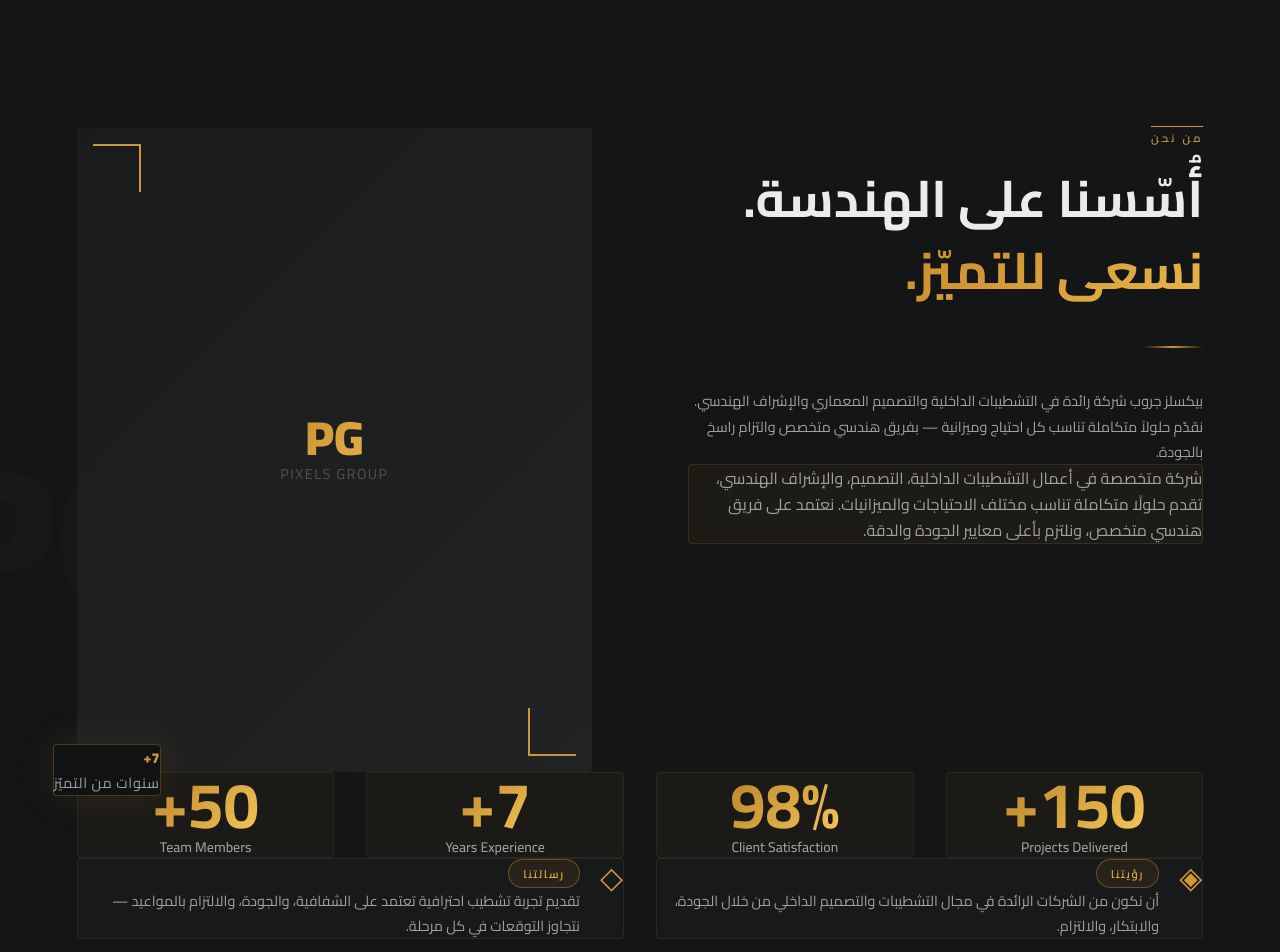
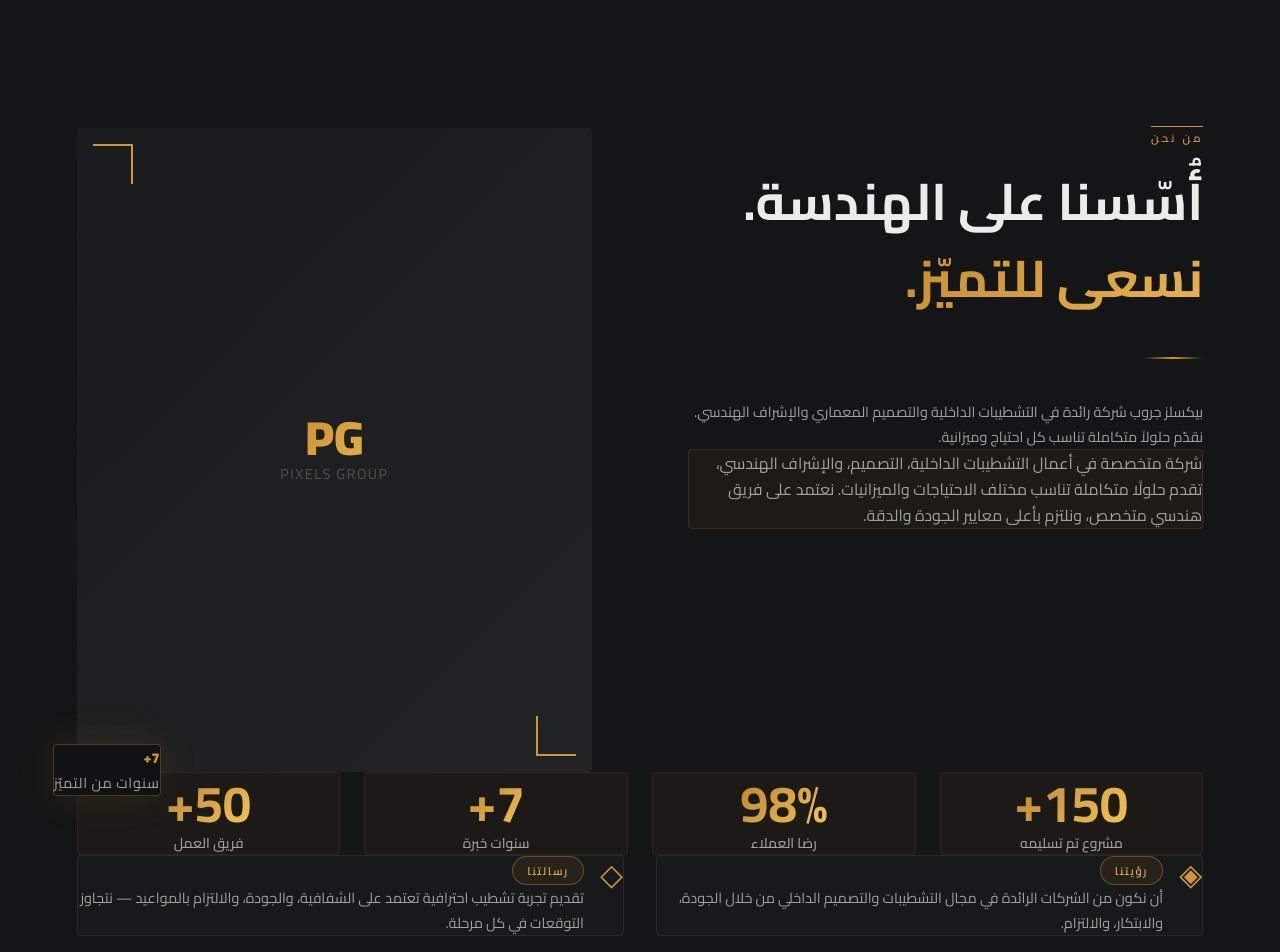
Before and after one commit to MohamedTarek2412/PixelsGroup, a Next.js app: page / in a window 1280 px wide. Shown: the part 800-1752 px from the top of the page. Built offline with nearby package versions, Linux system fonts and the light colour scheme.

Commit message:
Fix all layout, typography, logo paths, and responsive styling issues across sections

```diff
--- a/src/app/globals.css
+++ b/src/app/globals.css
@@ -128,7 +128,7 @@ h5,
 h6 {
   font-family: var(--font-primary);
   font-weight: 700;
-  line-height: 1.4;
+  line-height: 1.5;
   letter-spacing: 0;
   color: var(--color-white);
 }
@@ -137,7 +137,7 @@ h1 {
   font-size: clamp(2.5rem, 7vw, 6rem);
   font-weight: 800;
   letter-spacing: 0;
-  line-height: 1.25;
+  line-height: 1.4;
 }
 
 h2 {
@@ -369,10 +369,10 @@ p {
 /* ── Number Counter ── */
 .counter-number {
   font-family: var(--font-accent);
-  font-size: clamp(2.5rem, 5vw, 5rem);
+  font-size: clamp(1.8rem, 4vw, 3.5rem);
   font-weight: 700;
   color: var(--color-gold);
-  line-height: 1;
+  line-height: 1.2;
 }
 
 /* ── Cursor (Magnetic) ── */
--- a/src/components/layout/Footer.tsx
+++ b/src/components/layout/Footer.tsx
@@ -29,8 +29,8 @@ export function Footer() {
               className="flex items-center gap-3 no-underline group"
               aria-label={`${COMPANY_NAME} - الصفحة الرئيسية`}
             >
-              <div className="relative w-40 h-16 flex items-center">
-                <Image src="/assets/logo/logo.png" alt={COMPANY_NAME} fill sizes="160px" className="object-contain object-right" />
+              <div className="relative w-56 sm:w-72 h-20 sm:h-28 flex items-center">
+                <Image src="/assets/logo/logo.png" alt={COMPANY_NAME} fill sizes="288px" className="object-contain object-right" />
               </div>
             </Link>
 
--- a/src/components/layout/Navbar.tsx
+++ b/src/components/layout/Navbar.tsx
@@ -80,8 +80,8 @@ export function Navbar() {
               className="flex items-center gap-3 no-underline group"
               aria-label="الرئيسية"
             >
-              <div className="relative w-32 h-12 flex items-center">
-                <Image src="/assets/logo/logo.png" alt={COMPANY_NAME} fill sizes="128px" className="object-contain object-right" />
+              <div className="relative w-48 sm:w-60 h-16 sm:h-20 flex items-center">
+                <Image src="/assets/logo/logo.png" alt={COMPANY_NAME} fill sizes="240px" className="object-contain object-right" />
               </div>
             </Link>
 
--- a/src/components/sections/About.tsx
+++ b/src/components/sections/About.tsx
@@ -17,22 +17,10 @@ export function About() {
       className="section-padding bg-section-alt relative overflow-hidden"
       aria-labelledby="about-heading"
     >
-      {/* Subtle background text */}
-      <div
-        className="absolute -end-16 top-1/2 -translate-y-1/2 text-[200px] font-black leading-none pointer-events-none select-none hidden xl:block"
-        style={{
-          color: "rgba(208,151,52,0.025)",
-          fontFamily: "var(--font-accent)",
-        }}
-        aria-hidden="true"
-      >
-        PG
-      </div>
-
       <div className="container-brand">
-        {/* Top Grid: Header + Story */}
-        <div className="grid grid-cols-1 lg:grid-cols-2 gap-16 xl:gap-24 items-start mb-24">
-          {/* Right: Header (RTL = this appears on the right) */}
+        {/* Top Grid: Header + Image */}
+        <div className="grid grid-cols-1 lg:grid-cols-2 gap-12 lg:gap-24 items-start mb-16 lg:mb-24">
+          {/* Right: Header (RTL = right) */}
           <motion.div
             variants={fadeInRight}
             initial="hidden"
@@ -43,12 +31,12 @@ export function About() {
               overline="من نحن"
               title="أُسّسنا على الهندسة."
               titleHighlight="نسعى للتميّز."
-              description="بيكسلز جروب شركة رائدة في التشطيبات الداخلية والتصميم المعماري والإشراف الهندسي. نقدّم حلولاً متكاملة تناسب كل احتياج وميزانية — بفريق هندسي متخصص والتزام راسخ بالجودة."
+              description="بيكسلز جروب شركة رائدة في التشطيبات الداخلية والتصميم المعماري والإشراف الهندسي. نقدّم حلولاً متكاملة تناسب كل احتياج وميزانية."
               align="right"
             />
 
             <motion.div
-              className="mt-10 p-6 rounded-sm relative overflow-hidden"
+              className="mt-8 p-5 sm:p-6 rounded-sm relative overflow-hidden"
               style={{
                 background: "rgba(208,151,52,0.05)",
                 border: "1px solid rgba(208,151,52,0.15)",
@@ -59,7 +47,7 @@ export function About() {
               viewport={viewportOnce}
             >
               <span
-                className="text-base leading-relaxed"
+                className="text-sm sm:text-base leading-relaxed"
                 style={{
                   color: "var(--text-secondary)",
                   display: "block",
@@ -70,7 +58,7 @@ export function About() {
             </motion.div>
           </motion.div>
 
-          {/* Left: Image */}
+          {/* Left: Image placeholder */}
           <motion.div
             className="relative"
             variants={fadeInLeft}
@@ -83,7 +71,7 @@ export function About() {
                 className="w-full h-full flex items-center justify-center"
                 style={{
                   background: "linear-gradient(135deg, #1a1b1c 0%, #222324 100%)",
-                  minHeight: "500px",
+                  minHeight: "400px",
                 }}
               >
                 <div className="text-center">
@@ -98,26 +86,20 @@ export function About() {
                   </p>
                 </div>
               </div>
-              {/* Gold corner accents */}
+              {/* Gold corners */}
               <div
-                className="absolute top-4 end-4 w-12 h-12 pointer-events-none"
-                style={{
-                  borderTop: "2px solid var(--color-gold)",
-                  borderRight: "2px solid var(--color-gold)",
-                }}
+                className="absolute top-4 end-4 w-10 h-10 pointer-events-none"
+                style={{ borderTop: "2px solid var(--color-gold)", borderRight: "2px solid var(--color-gold)" }}
               />
               <div
-                className="absolute bottom-4 start-4 w-12 h-12 pointer-events-none"
-                style={{
-                  borderBottom: "2px solid var(--color-gold)",
-                  borderLeft: "2px solid var(--color-gold)",
-                }}
+                className="absolute bottom-4 start-4 w-10 h-10 pointer-events-none"
+                style={{ borderBottom: "2px solid var(--color-gold)", borderLeft: "2px solid var(--color-gold)" }}
               />
             </div>
 
             {/* Floating badge */}
             <motion.div
-              className="absolute -bottom-6 -end-6 p-5 rounded-sm"
+              className="absolute -bottom-4 -end-4 sm:-bottom-6 sm:-end-6 p-4 sm:p-5 rounded-sm"
               style={{
                 background: "var(--color-black)",
                 border: "1px solid rgba(208,151,52,0.3)",
@@ -126,27 +108,27 @@ export function About() {
               initial={{ opacity: 0, scale: 0.8 }}
               whileInView={{ opacity: 1, scale: 1 }}
               viewport={viewportOnce}
-              transition={{ duration: 0.6, delay: 0.4, ease: [0.16, 1, 0.3, 1] }}
+              transition={{ duration: 0.6, delay: 0.4 }}
             >
-              <p className="text-2xl font-black" style={{ color: "var(--color-gold)", fontFamily: "var(--font-accent)" }}>7+</p>
-              <p className="text-xs tracking-wider" style={{ color: "var(--text-secondary)" }}>سنوات من التميّز</p>
+              <p className="text-xl sm:text-2xl font-black" style={{ color: "var(--color-gold)", fontFamily: "var(--font-accent)" }}>7+</p>
+              <p className="text-[10px] sm:text-xs tracking-wider" style={{ color: "var(--text-secondary)" }}>سنوات من التميّز</p>
             </motion.div>
           </motion.div>
         </div>
 
-        {/* Stats Row */}
+        {/* ───── Stats Row ───── */}
         <motion.div
           ref={statsRef}
           variants={staggerContainer}
           initial="hidden"
           animate={statsInView ? "visible" : "hidden"}
-          className="grid grid-cols-2 lg:grid-cols-4 gap-8"
+          className="grid grid-cols-2 lg:grid-cols-4 gap-3 sm:gap-4 lg:gap-6"
         >
           {STATS.map((stat) => (
             <motion.div
               key={stat.label}
               variants={fadeInUp}
-              className="flex flex-col items-center text-center p-8 rounded-sm"
+              className="flex flex-col items-center text-center p-4 sm:p-6 rounded-sm"
               style={{
                 background: "rgba(208,151,52,0.04)",
                 border: "1px solid rgba(208,151,52,0.1)",
@@ -155,7 +137,7 @@ export function About() {
               <span
                 className="counter-number"
                 style={{
-                  background: `linear-gradient(135deg, var(--color-gold-dark), var(--color-gold-bright))`,
+                  background: "linear-gradient(135deg, var(--color-gold-dark), var(--color-gold-bright))",
                   WebkitBackgroundClip: "text",
                   WebkitTextFillColor: "transparent",
                   backgroundClip: "text",
@@ -164,7 +146,7 @@ export function About() {
                 {stat.number}
               </span>
               <span
-                className="text-sm font-medium mt-2"
+                className="text-xs sm:text-sm font-medium mt-2 leading-snug"
                 style={{ color: "var(--text-secondary)" }}
               >
                 {stat.label}
@@ -173,8 +155,8 @@ export function About() {
           ))}
         </motion.div>
 
-        {/* Vision & Mission */}
-        <div className="grid grid-cols-1 md:grid-cols-2 gap-8 mt-24">
+        {/* ───── Vision & Mission ───── */}
+        <div className="grid grid-cols-1 md:grid-cols-2 gap-4 sm:gap-6 lg:gap-8 mt-12 lg:mt-20">
           {[
             {
               tag: "رؤيتنا",
@@ -190,23 +172,23 @@ export function About() {
             <ScrollReveal
               key={item.tag}
               delay={i * 0.15}
-              className="p-8 rounded-sm card-gold-top"
+              className="p-5 sm:p-7 rounded-sm card-gold-top"
               style={{
                 background: "rgba(26,27,28,0.8)",
                 border: "1px solid rgba(235,235,234,0.07)",
               } as React.CSSProperties}
             >
-              <div className="flex items-start gap-5">
+              <div className="flex items-start gap-4">
                 <span
-                  className="text-3xl mt-1"
+                  className="text-2xl sm:text-3xl shrink-0"
                   style={{ color: "var(--color-gold)" }}
                   aria-hidden="true"
                 >
                   {item.icon}
                 </span>
-                <div>
-                  <span className="badge-gold mb-4 inline-block">{item.tag}</span>
-                  <p className="text-base leading-relaxed" style={{ color: "var(--text-secondary)" }}>
+                <div className="min-w-0">
+                  <span className="badge-gold mb-3 inline-block">{item.tag}</span>
+                  <p className="text-sm sm:text-base leading-relaxed" style={{ color: "var(--text-secondary)" }}>
                     {item.text}
                   </p>
                 </div>
--- a/src/components/sections/Hero.tsx
+++ b/src/components/sections/Hero.tsx
@@ -130,12 +130,12 @@ export function Hero() {
           className="text-center"
           style={{ fontFamily: "var(--font-cairo, var(--font-primary))" }}
         >
-          <span className="block" style={{ fontSize: "clamp(2.5rem, 7vw, 5.5rem)", fontWeight: 800, lineHeight: 1.2 }}>
+          <span className="block" style={{ fontSize: "clamp(2rem, 8vw, 5.5rem)", fontWeight: 800, lineHeight: 1.4 }}>
             نُهندس لك
           </span>
           <span
             className="block text-gradient-gold"
-            style={{ fontSize: "clamp(2.5rem, 7vw, 5.5rem)", fontWeight: 800, lineHeight: 1.2 }}
+            style={{ fontSize: "clamp(2rem, 8vw, 5.5rem)", fontWeight: 800, lineHeight: 1.4 }}
           >
             مساحتك المثالية
           </span>
--- a/src/lib/constants.ts
+++ b/src/lib/constants.ts
@@ -1263,8 +1263,8 @@ export const FAQ_ITEMS: FAQItem[] = [
 
 
 export const STATS = [
-  { number: "150+", label: "Projects Delivered" },
-  { number: "98%", label: "Client Satisfaction" },
-  { number: "7+", label: "Years Experience" },
-  { number: "50+", label: "Team Members" },
+  { number: "150+", label: "مشروع تم تسليمه" },
+  { number: "98%", label: "رضا العملاء" },
+  { number: "7+", label: "سنوات خبرة" },
+  { number: "50+", label: "فريق العمل" },
 ];
```
Also changed, not shown: src/components/sections/Packages.tsx (+7 -7 lines), src/components/sections/Process.tsx (+124 -36 lines).
